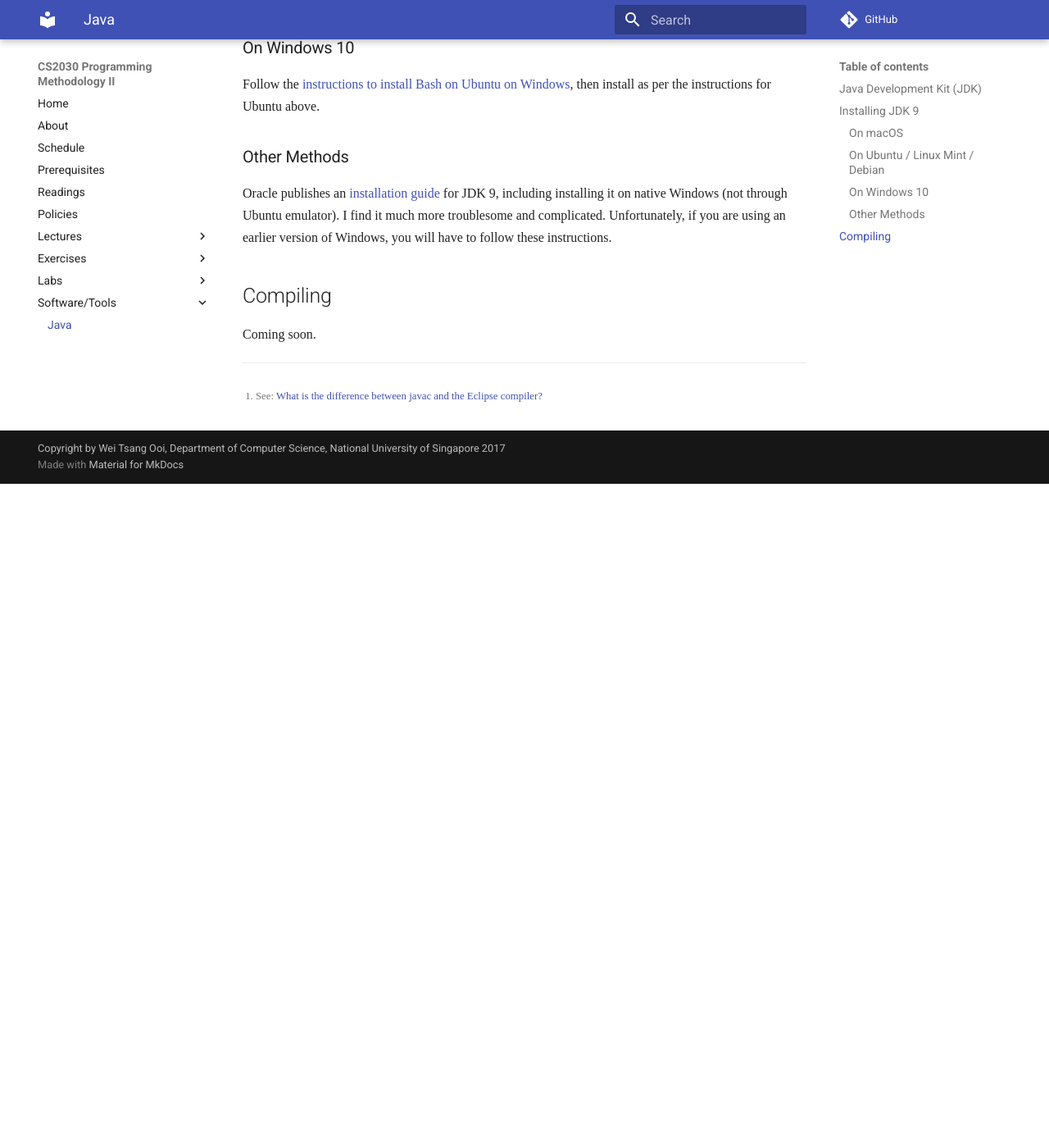
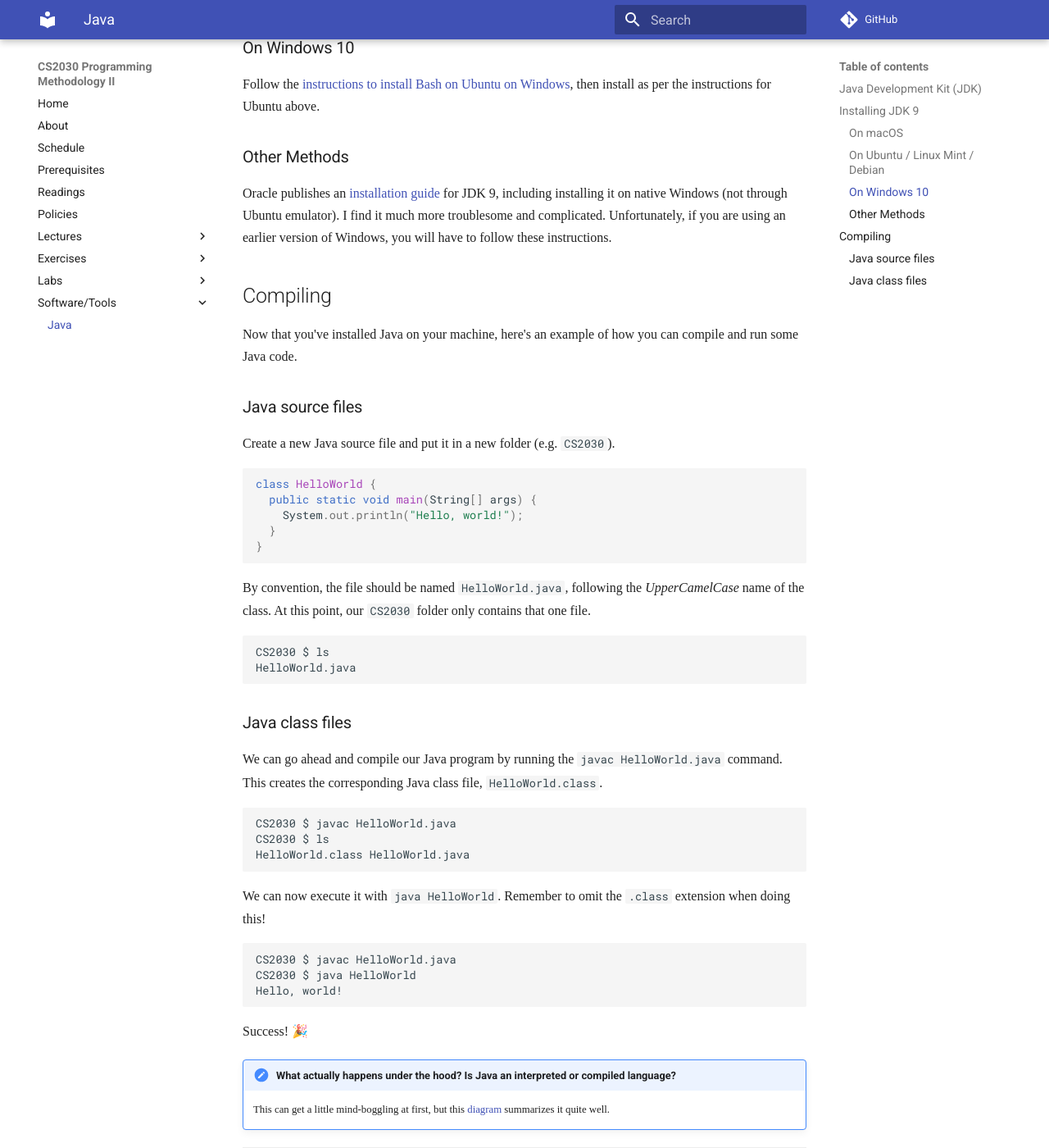
Before and after one commit to nus-cs2030/1718-s2, an MkDocs documentation site: the page built from docs/jdk.md, in a window 1280 px wide and 1400 px high, scrolled down 1416 px. Shown: the whole window at 82% size. Built offline with MkDocs 1.6.1 and Material for MkDocs 9.7.7, drawn with Linux system fonts in a browser that asks for light colours; some web fonts are replaced; comment, search, counter and statistics services are not loaded; old or Windows-style settings are respelled for this version of MkDocs; before the commit the page ends 2006 px from its top, so only the background shows below that.

Commit message:
Add compilation guide

````diff
--- a/docs/jdk.md
+++ b/docs/jdk.md
@@ -50,4 +50,46 @@ Oracle publishes an [installation guide](https://docs.oracle.com/javase/9/instal
 
 ## Compiling
 
-Coming soon.
+Now that you've installed Java on your machine, here's an example of how you can compile and run some Java code.
+
+### Java source files
+
+Create a new Java source file and put it in a new folder (e.g. `CS2030`).
+
+```java
+class HelloWorld {
+  public static void main(String[] args) {
+    System.out.println("Hello, world!");
+  }
+}
+```
+
+By convention, the file should be named `HelloWorld.java`, following the _UpperCamelCase_ name of the class. At this point, our `CS2030` folder only contains that one file.
+
+```
+CS2030 $ ls
+HelloWorld.java
+```
+
+### Java class files
+
+We can go ahead and compile our Java program by running the `javac HelloWorld.java` command. This creates the corresponding Java class file, `HelloWorld.class`.
+
+```
+CS2030 $ javac HelloWorld.java
+CS2030 $ ls
+HelloWorld.class HelloWorld.java
+```
+
+We can now execute it with `java HelloWorld`. Remember to omit the `.class` extension when doing this!
+
+```
+CS2030 $ javac HelloWorld.java
+CS2030 $ java HelloWorld
+Hello, world!
+```
+
+Success! 🎉
+
+!!! note "What actually happens under the hood? Is Java an interpreted or compiled language?"
+    This can get a little mind-boggling at first, but this [diagram](https://stackoverflow.com/questions/1326071/is-java-a-compiled-or-an-interpreted-programming-language/36394113#36394113) summarizes it quite well.
````
